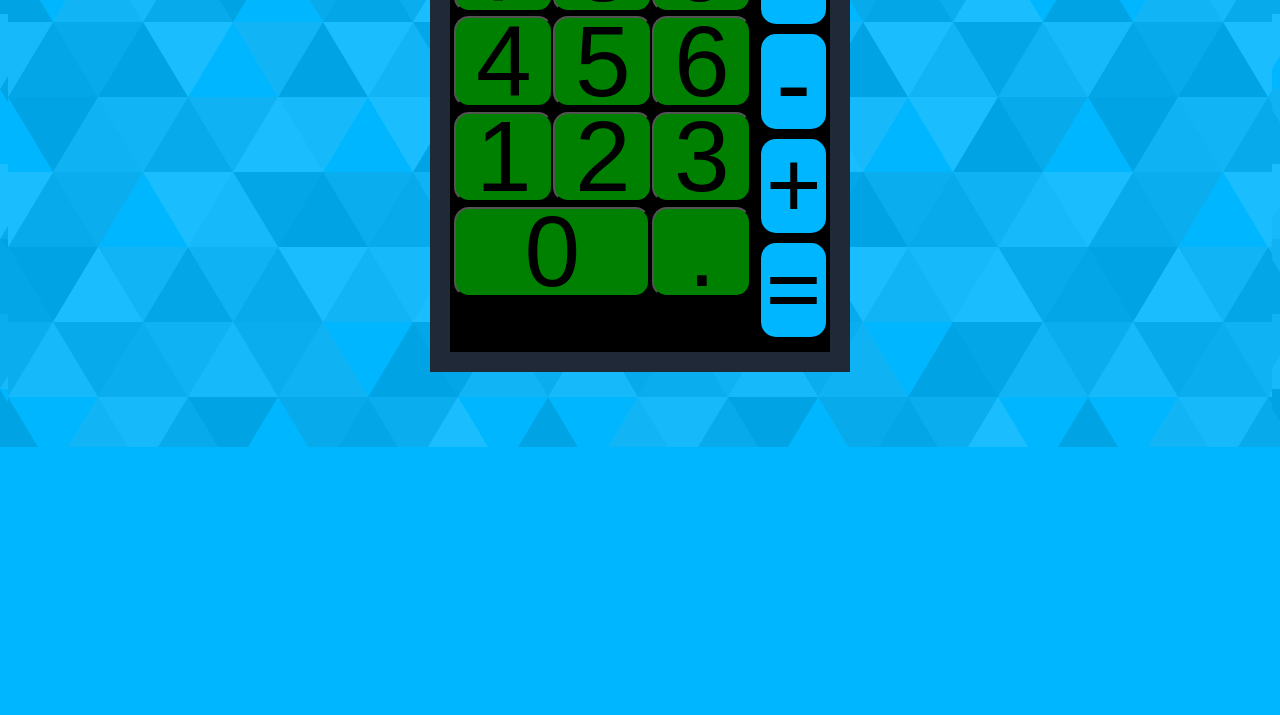
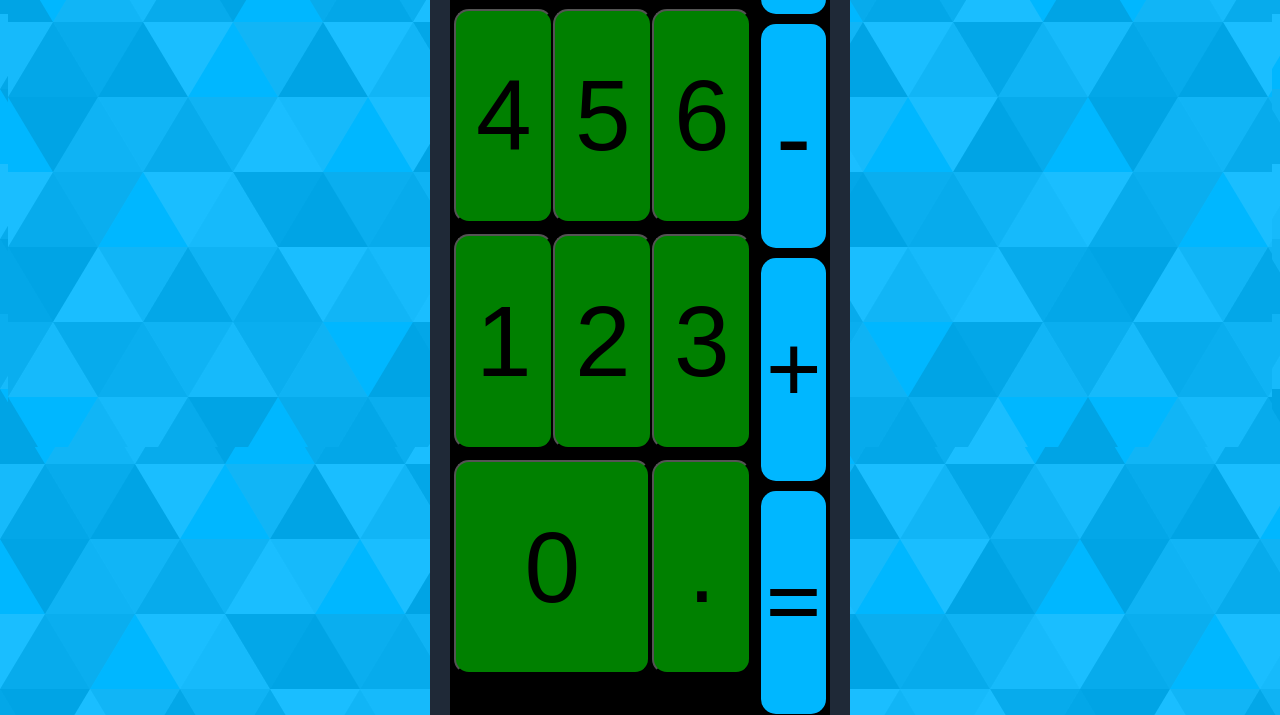
Before and after one commit to HaileabWolde/ODIN-CALCULATOR, a plain HTML site: page index.html in a window 1280 px wide. Shown: the part 361-1076 px from the top of the page. Before the commit the page ends 808 px from the top, so only its background shows below. Drawn offline with Linux system fonts and the light colour scheme.

Commit message:
fixed height issue of the calculator

```diff
--- a/style.css
+++ b/style.css
@@ -12,7 +12,7 @@ html,body{
     justify-content: center;
 }
 .calculator{
-    height: 70%;
+    height: 1800px;
     width: 30%;
     margin-left: auto;
     margin-right: auto;
```
